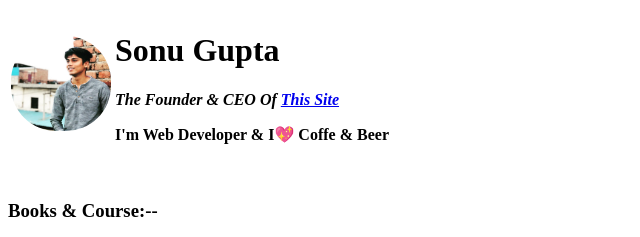
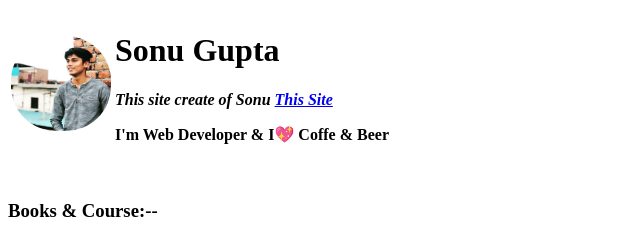
Before and after one commit to sonu621/sg, a plain HTML site: page index.html in a window 1280 px wide. Shown: the top 237 px of the page, 0-640 px from the left. Drawn offline with Linux system fonts and the light colour scheme; a script that the page names is missing.

Commit message:
Update index.html

```diff
--- a/index.html
+++ b/index.html
@@ -16,10 +16,11 @@
         height: 95px;
         width: 100px;
         padding-top: 0px;
+        align-items:center;
         border-top-width: 19px;
         border-radius: 45px;"></td>
       <td><h1>Sonu Gupta</h1>
-      <p><b><em>The Founder & CEO Of <strong> <a href="https://www.instagram.com/shy.sogu">This Site</a </strong></em></b></p>
+      <p><b><em>This site create of Sonu <strong> <a href="https://www.instagram.com/shy.sogu">This Site</a </strong></em></b></p>
      <p>I'm Web Developer & I💖 Coffe & Beer</p>
       </td>
     </tr>
```
